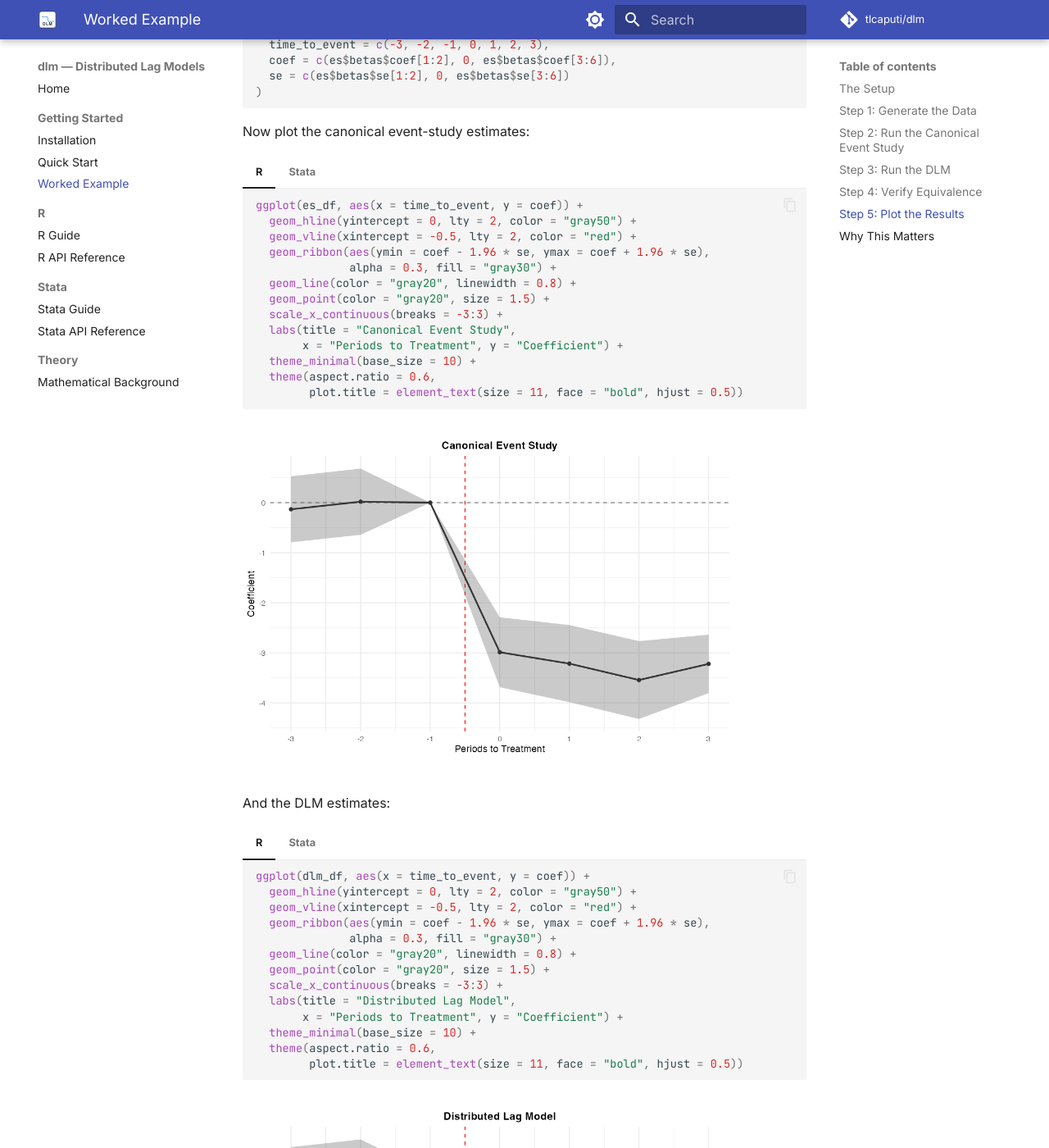
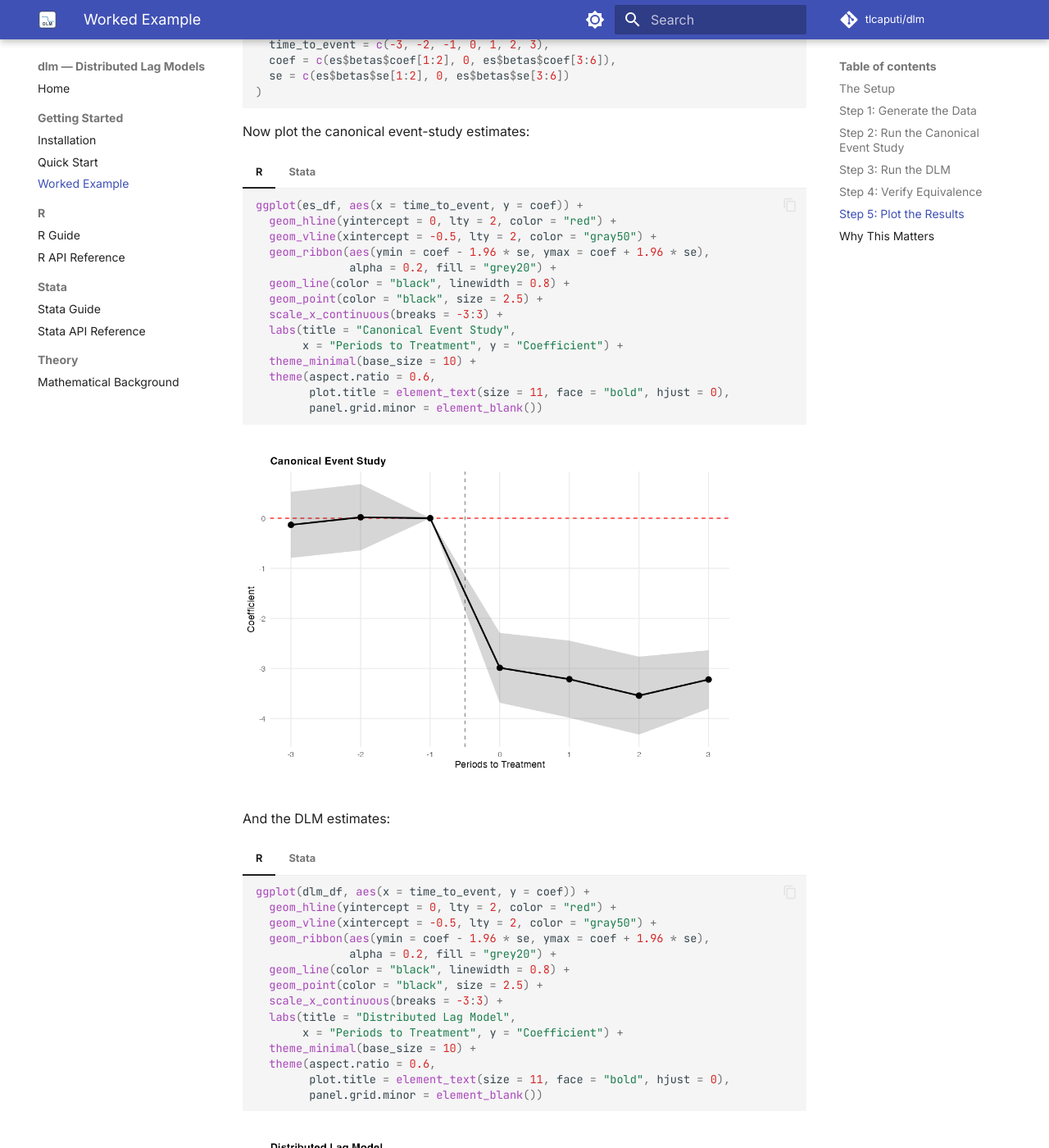
Before and after one commit to tlcaputi/dlm, an MkDocs documentation site: the page built from docs/getting-started/worked-example.md, in a window 1280 px wide and 1400 px high, scrolled down 3406 px. Shown: the whole window at 82% size. Built offline with MkDocs 1.6.1 and Material for MkDocs 9.7.7, drawn with Linux system fonts in a browser that asks for light colours; comment, search, counter and statistics services are not loaded.

Commit message:
Fix nc700 formatting: red zero line, gray ref, black lines, larger points
- Zero line: red dashed (was gray)
- Reference vline: gray dashed (was red)
- Ribbon: grey20 alpha 0.2 (was gray30/0.3)
- Line/points: black (was gray20), points size 2.5
- Title: left-aligned, caption: right-aligned
- Minor gridlines removed
- Regenerated all plot images with time_labels demo

````diff
--- a/docs/getting-started/worked-example.md
+++ b/docs/getting-started/worked-example.md
@@ -297,18 +297,19 @@ Now plot the canonical event-study estimates:
 
     ```r
     ggplot(es_df, aes(x = time_to_event, y = coef)) +
-      geom_hline(yintercept = 0, lty = 2, color = "gray50") +
-      geom_vline(xintercept = -0.5, lty = 2, color = "red") +
+      geom_hline(yintercept = 0, lty = 2, color = "red") +
+      geom_vline(xintercept = -0.5, lty = 2, color = "gray50") +
       geom_ribbon(aes(ymin = coef - 1.96 * se, ymax = coef + 1.96 * se),
-                  alpha = 0.3, fill = "gray30") +
-      geom_line(color = "gray20", linewidth = 0.8) +
-      geom_point(color = "gray20", size = 1.5) +
+                  alpha = 0.2, fill = "grey20") +
+      geom_line(color = "black", linewidth = 0.8) +
+      geom_point(color = "black", size = 2.5) +
       scale_x_continuous(breaks = -3:3) +
       labs(title = "Canonical Event Study",
            x = "Periods to Treatment", y = "Coefficient") +
       theme_minimal(base_size = 10) +
       theme(aspect.ratio = 0.6,
-            plot.title = element_text(size = 11, face = "bold", hjust = 0.5))
+            plot.title = element_text(size = 11, face = "bold", hjust = 0),
+            panel.grid.minor = element_blank())
     ```
 
 === "Stata"
@@ -326,18 +327,19 @@ And the DLM estimates:
 
     ```r
     ggplot(dlm_df, aes(x = time_to_event, y = coef)) +
-      geom_hline(yintercept = 0, lty = 2, color = "gray50") +
-      geom_vline(xintercept = -0.5, lty = 2, color = "red") +
+      geom_hline(yintercept = 0, lty = 2, color = "red") +
+      geom_vline(xintercept = -0.5, lty = 2, color = "gray50") +
       geom_ribbon(aes(ymin = coef - 1.96 * se, ymax = coef + 1.96 * se),
-                  alpha = 0.3, fill = "gray30") +
-      geom_line(color = "gray20", linewidth = 0.8) +
-      geom_point(color = "gray20", size = 1.5) +
+                  alpha = 0.2, fill = "grey20") +
+      geom_line(color = "black", linewidth = 0.8) +
+      geom_point(color = "black", size = 2.5) +
       scale_x_continuous(breaks = -3:3) +
       labs(title = "Distributed Lag Model",
            x = "Periods to Treatment", y = "Coefficient") +
       theme_minimal(base_size = 10) +
       theme(aspect.ratio = 0.6,
-            plot.title = element_text(size = 11, face = "bold", hjust = 0.5))
+            plot.title = element_text(size = 11, face = "bold", hjust = 0),
+            panel.grid.minor = element_blank())
     ```
 
 === "Stata"
````
Also changed, not shown: docs/assets/plot_combined_v2.png, docs/assets/plot_dlm_v2.png, docs/assets/plot_event_study_v2.png, docs/assets/plot_quickstart_r_v2.png, docs/assets/plot_quickstart_stata_v2.png, docs/assets/plot_r_guide_custom_v2.png, docs/assets/plot_r_guide_default_v2.png, docs/assets/plot_stata_guide_v2.png, 2 other files.
